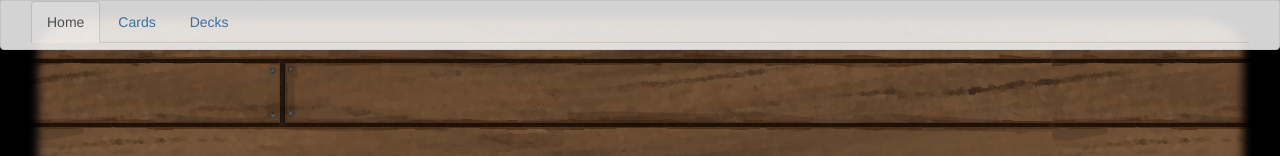
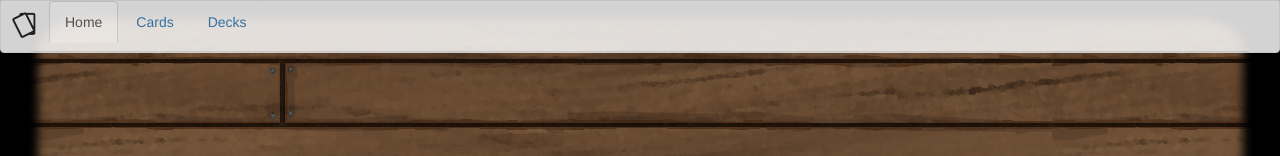
Before and after one commit to its-lee/cardboard, a plain HTML site: page index.html in a window 1280 px wide. Shown: the top 156 px of the page. Drawn offline with Linux system fonts and the light colour scheme.

Commit message:
=app icons.

```diff
--- a/index.html
+++ b/index.html
@@ -10,9 +10,6 @@
 			Style cards.
 
 			Allow import/export.
-
-			favicon
-			app icon in header.
 
 			Show/Hide all in decks.
 			Filter by deck/decks.
@@ -33,14 +30,9 @@
 	<meta name="author" content="Cygnut">
 
 	<meta name="viewport" content="width=device-width, initial-scale=1.0">
-	<!--
-	<link rel="shortcut icon" href="img/content/roteIcon-64x64-Transparent.png" />
-	-->
-	<!--
-	<link href="vendor/jquery-ui-1.12.1/jquery-ui.css" rel="stylesheet">
-	-->
+	<link rel="shortcut icon" href="img/layout/cardboardIcon-64x64-Transparent.png" />
 
-		<!-- Angular & linked Bootstrap libs -->
+	<!-- Angular & linked Bootstrap libs -->
 	<script src="vendor/underscore-1.8.3.js"></script>
 	<script src="vendor/jquery-3.1.1.min.js"></script>
 	<script src="vendor/jquery-ui-1.12.1/jquery-ui.js"></script>
@@ -126,6 +118,10 @@ nav.navbar {
 	opacity: 0.85;
 }
 
+.navbar-brand {
+	padding: 8px;
+}
+
 .context-menu-root {
 	z-index: 2000;	/* Ensure not overlapped by cards. */
 }
@@ -168,6 +164,9 @@ nav.navbar {
 			<button type="button" class="navbar-toggle collapsed" data-toggle="collapse" data-target="#navbar-collapse-section">
 				<span class="icon-bar"></span><span class="icon-bar"></span><span class="icon-bar"></span>
 			</button>
+		<a class="navbar-brand" href="#">
+			<img alt="cardboard" src="img/layout/cardboardIcon-64x64-Transparent.png" width="32" height="32">
+		</a>
 		</div>
 
 		<div class="navbar-collapse collapse" id="navbar-collapse-section">
```
Also changed, not shown: img/layout/cardboardIcon-100x100-Transparent.png (added), img/layout/cardboardIcon-512x512-Transparent.png (added), img/layout/cardboardIcon-64x64-Transparent.png (added).
